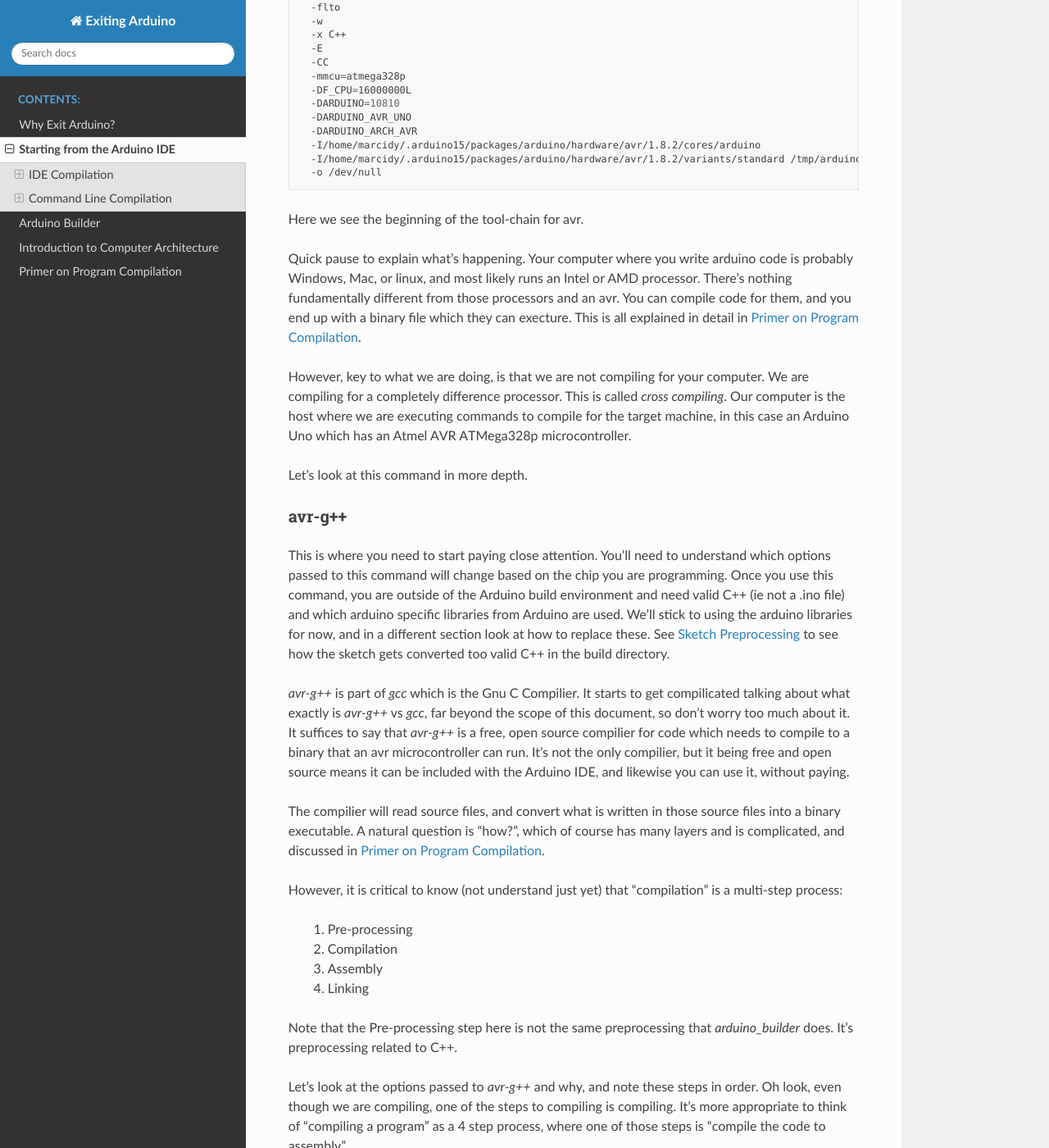
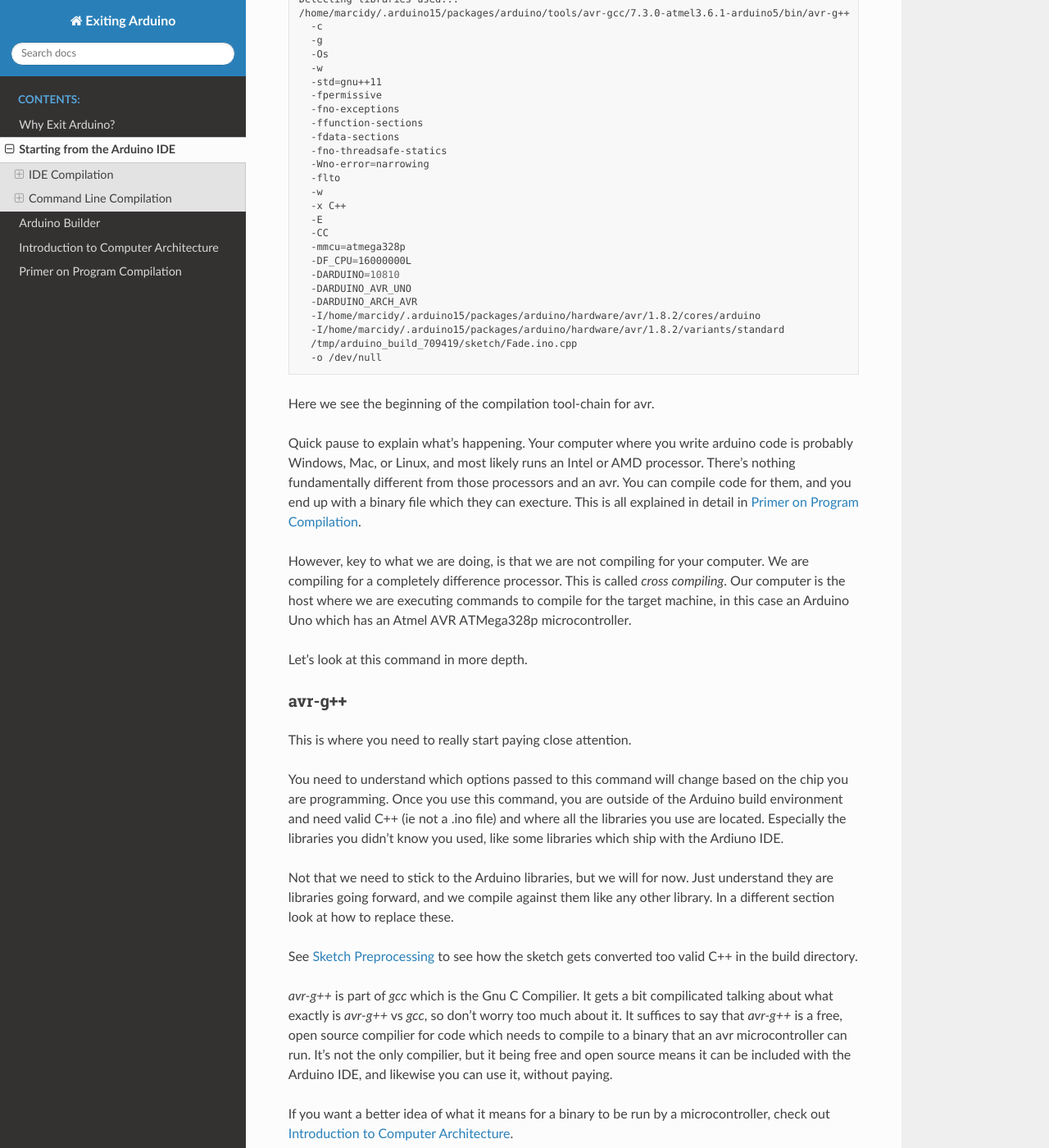
Before and after one commit to marcidy/exiting_arduino, a Sphinx documentation site: the page built from docs/source/start_from_ide.rst, in a window 1280 px wide and 1400 px high, scrolled down 4019 px. Shown: the whole window at 82% size. Built offline with Sphinx 7.4.7 and the Read the Docs theme 2.0.0, drawn with Linux system fonts in a browser that asks for light colours; some of the changed text lies outside the part shown.

Commit message:
x referencing back to start_from_ide and clarifying lanauge:

```diff
--- a/docs/source/start_from_ide.rst
+++ b/docs/source/start_from_ide.rst
@@ -78,15 +78,19 @@ Lot's more output!  This is a combination of commands tht were run and output fr
   Using board 'uno' from platform in folder: /home/marcidy/.arduino15/packages/arduino/hardware/avr/1.8.2
   Using core 'arduino' from platform in folder: /home/marcidy/.arduino15/packages/arduino/hardware/avr/1.8.2
 
-I'm on a linux machine so `/home/marcidy/arduino-1.8.10` are the path to the arduino builder tool.  This tool is a program that comes with the arduino IDE to collect information about the code you want to compile.  It uses information from things you've set in the IDE (like the board) and libraries installed through the IDE.
+I'm on a Linux machine so `/home/marcidy/arduino-1.8.10` are the path to the arduino builder tool.  This tool is a program that comes with the arduino IDE to collect information about the code you want to compile.  It uses information from things you've set in the IDE (like the board) and libraries installed through the IDE.
 
 I'm going to skip this tool in this section since the goal of this tutorial is to not use arduino tools, but there's a more in-depth explanation here: :ref:`arduino_builder`
 
+.. _command_line_compilation_ide:
+
 Command Line Compilation
 ========================
-At this stage we have a valid C++ file output from :ref:`arduino_builder` preprocessing the sketch.
+At this stage we have a valid C++ file output from :ref:`arduino_builder` preprocessing the sketch.  We saw in that section that the IDE actually executes a number of commands not echoed to the screen.
 
-I've expanded the next lines to split out all the options passed to avr-g++.
+.. literalinclude:: arduino_build_compile_compressed.txt
+
+We'll go line by line.  I've expanded the first to split out all the options passed to avr-g++.
 
 .. code:: bash
 
@@ -114,12 +118,13 @@ I've expanded the next lines to split out all the options passed to avr-g++.
     -DARDUINO_AVR_UNO
     -DARDUINO_ARCH_AVR
     -I/home/marcidy/.arduino15/packages/arduino/hardware/avr/1.8.2/cores/arduino
-    -I/home/marcidy/.arduino15/packages/arduino/hardware/avr/1.8.2/variants/standard /tmp/arduino_build_709419/sketch/Fade.ino.cpp
+    -I/home/marcidy/.arduino15/packages/arduino/hardware/avr/1.8.2/variants/standard
+    /tmp/arduino_build_709419/sketch/Fade.ino.cpp
     -o /dev/null
 
-Here we see the beginning of the tool-chain for avr.
+Here we see the beginning of the compilation tool-chain for avr.
 
-Quick pause to explain what's happening.  Your computer where you write arduino code is probably Windows, Mac, or linux, and most likely runs an Intel or AMD processor. There's nothing fundamentally different from those processors and an avr.  You can compile code for them, and you end up with a binary file which they can execture.  This is all explained in detail in :ref:`compilation_primer`.
+Quick pause to explain what's happening.  Your computer where you write arduino code is probably Windows, Mac, or Linux, and most likely runs an Intel or AMD processor. There's nothing fundamentally different from those processors and an avr.  You can compile code for them, and you end up with a binary file which they can execture.  This is all explained in detail in :ref:`compilation_primer`.
 
 However, key to what we are doing, is that we are not compiling for your computer.  We are compiling for a completely difference processor.  This is called `cross compiling`.  Our computer is the host where we are executing commands to compile for the target machine, in this case an Arduino Uno which has an Atmel AVR ATMega328p microcontroller.
 
@@ -127,9 +132,17 @@ Let's look at this command in more depth.
 
 avr-g++
 -------
-This is where you need to start paying close attention.  You'll need to understand which options passed to this command will change based on the chip you are programming.  Once you use this command, you are outside of the Arduino build environment and need valid C++ (ie not a .ino file) and which arduino specific libraries from Arduino are used.  We'll stick to using the arduino libraries for now, and in a different section look at how to replace these.  See :ref:`arduino_builder_preproc` to see how the sketch gets converted too valid C++ in the build directory.
+This is where you need to really start paying close attention.
 
-`avr-g++` is part of `gcc` which is the Gnu C Compilier.  It starts to get compilicated talking about what exactly is `avr-g++` vs `gcc`, far beyond the scope of this document, so don't worry too much about it.  It suffices to say that `avr-g++` is a free, open source compilier for code which needs to compile to a binary that an avr microcontroller can run.  It's not the only compilier, but it being free and open source means it can be included with the Arduino IDE, and likewise you can use it, without paying.
+You need to understand which options passed to this command will change based on the chip you are programming.  Once you use this command, you are outside of the Arduino build environment and need valid C++ (ie not a .ino file) and where all the libraries you use are located.  Especially the libraries you didn't know you used, like some libraries which ship with the Ardiuno IDE.
+
+Not that we need to stick to the Arduino libraries, but we will for now.  Just understand they are libraries going forward, and we compile against them like any other library.  In a different section look at how to replace these.
+
+See :ref:`arduino_builder_preproc` to see how the sketch gets converted too valid C++ in the build directory.
+
+`avr-g++` is part of `gcc` which is the Gnu C Compilier.  It gets a bit compilicated talking about what exactly is `avr-g++` vs `gcc`, so don't worry too much about it.  It suffices to say that `avr-g++` is a free, open source compilier for code which needs to compile to a binary that an avr microcontroller can run.  It's not the only compilier, but it being free and open source means it can be included with the Arduino IDE, and likewise you can use it, without paying.
+
+If you want a better idea of what it means for a binary to be run by a microcontroller, check out :ref:`architecture_introduction`.
 
 The compilier will read source files, and convert what is written in those source files into a binary executable. A natural question is "how?", which of course has many layers and is complicated, and discussed in :ref:`compilation_primer`.
 
@@ -140,7 +153,7 @@ However, it is critical to know (not understand just yet) that "compilation" is
     3. Assembly
     4. Linking
 
-Note that the Pre-processing step here is not the same preprocessing that `arduino_builder` does.  It's preprocessing related to C++.
+Note that the first step "Pre-processing" mentioned here is not the same pre-processing that `arduino_builder` does.  `arduino_builder` did it's own pre-processing, collecting data about the project stored by the IDE, and converted that into data used by these commands.  This step is preprocessing related only to C++ source files.
 
 Let's look at the options passed to `avr-g++` and why, and note these steps in order.  Oh look, even though we are compiling, one of the steps to compiling is compiling.  It's more appropriate to think of "compiling a program" as a 4 step process, where one of those steps is "compile the code to assembly".
 
@@ -212,7 +225,7 @@ The relevent `avr-g++` options invoked by Arduino:
     `-E`
         Preprocess only; do not compile, assemble or link.  This seems at odds with `-c`, however when used together it means "First preprocess only, then compile and and assemble only", which is steps 1 through 3 of compilation.
     `-o <filename>`
-        Output the results into <filename>.  Here, the /dev/null is a special file on linux which looks like a file, but really just discards the output.  Seems weird, but what's actually happening is that the useful output is produced by sub-processes.
+        Output the results into <filename>.  Here, the /dev/null is a special file on Linux which looks like a file, but really just discards the output.  Seems weird, but what's actually happening is that the useful output is produced by sub-processes.
 
 The other options aren't consumed directly by avr-g++ and are passed to the sub-processes that avr-g++ uses.  Let's take a look at some of them.
 
```
Also changed, not shown: docs/source/arduino_builder.rst (+5 -3 lines).
